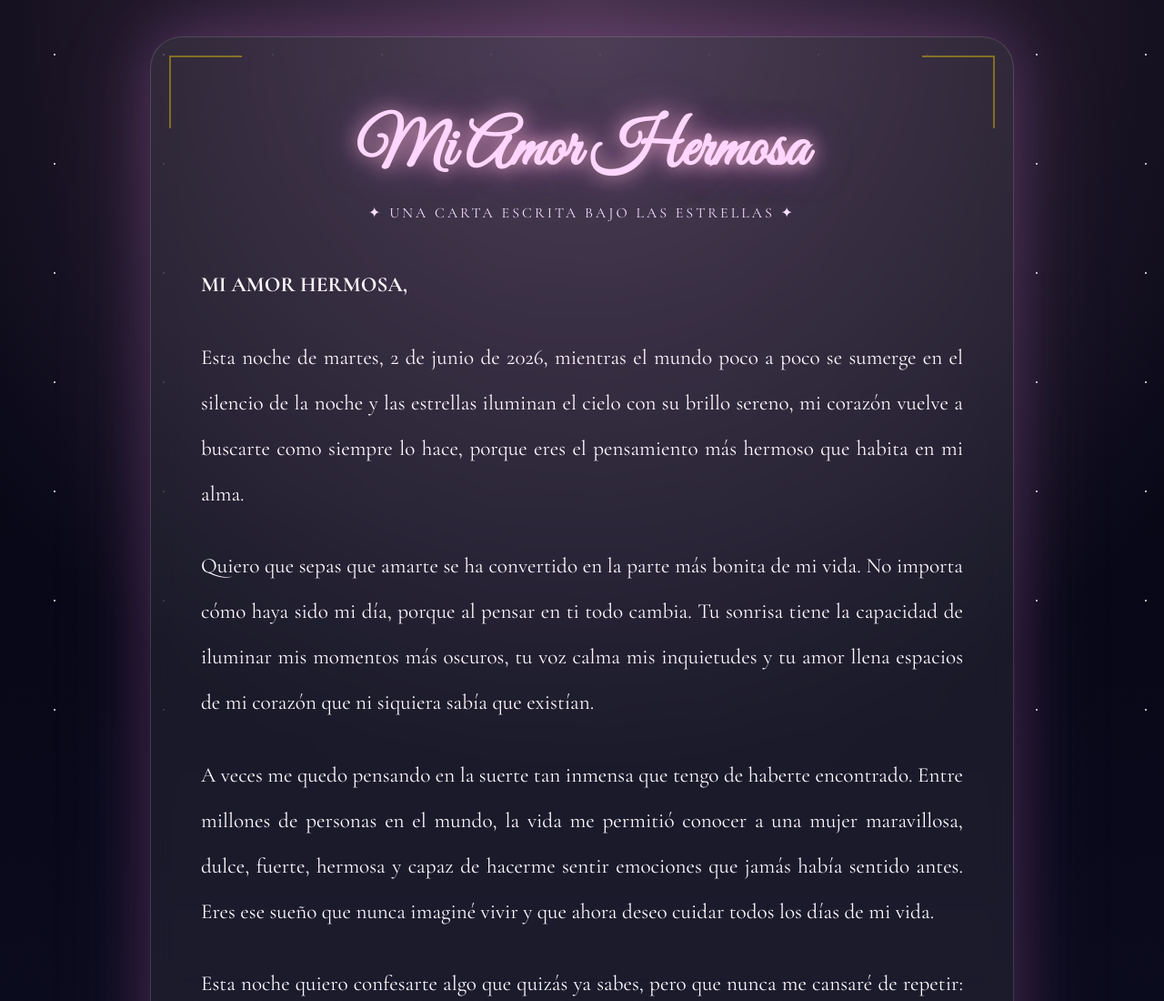
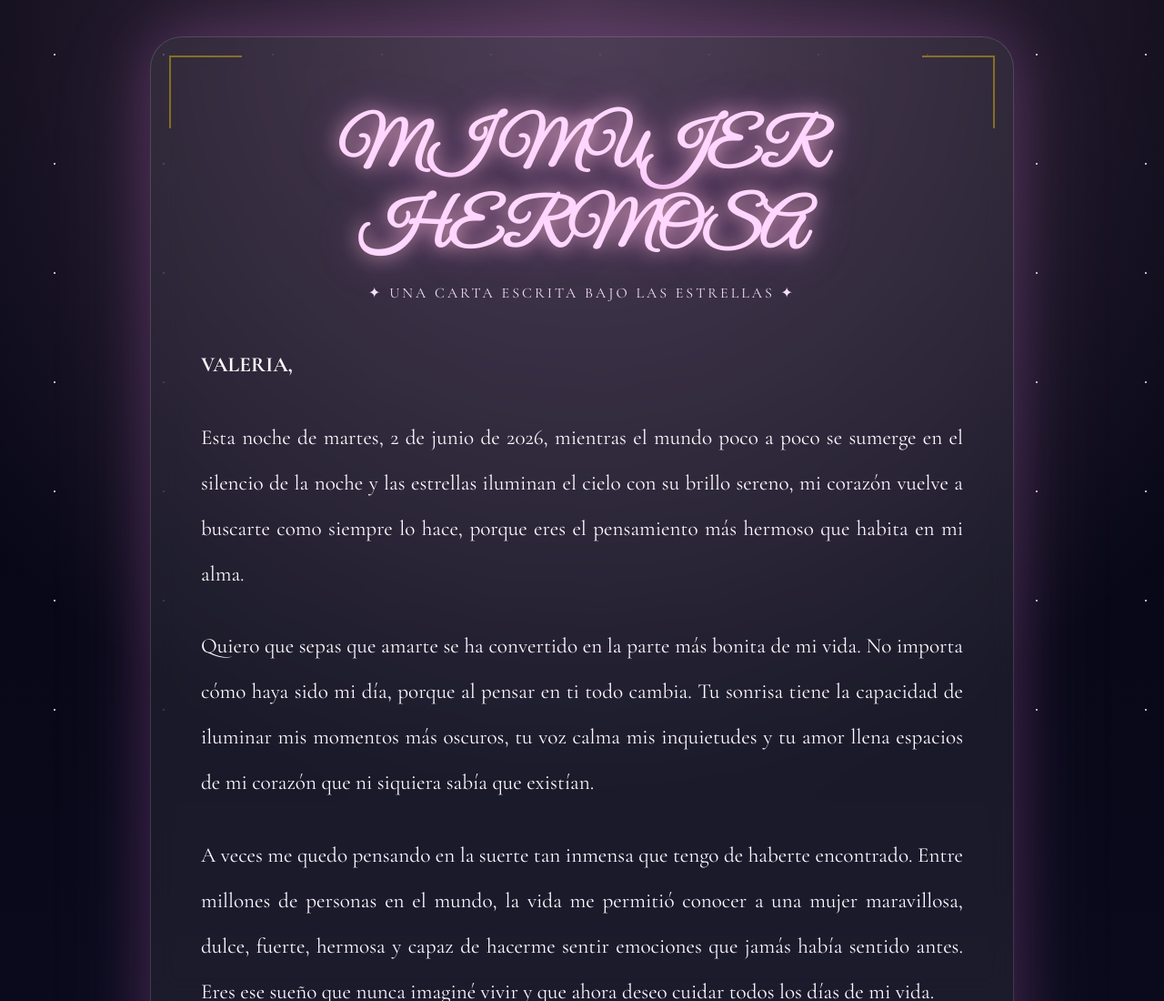
Before and after one commit to j8753741-eng/Martes-2-de-junio-del-2026---carta, a plain HTML site: page index.html in a window 1280 px wide. Shown: the top 1100 px of the page at 91% size. Drawn offline with nearby package versions, Linux system fonts and the light colour scheme.

Commit message:
Update title and name in index.html

```diff
--- a/index.html
+++ b/index.html
@@ -235,14 +235,14 @@ font-size:1.35rem;
 <div class="corner c3"></div>
 <div class="corner c4"></div>
 
-<h1 class="title">Mi Amor Hermosa</h1>
+<h1 class="title">MI MUJER HERMOSA </h1>
 
 <div class="subtitle">✦ UNA CARTA ESCRITA BAJO LAS ESTRELLAS ✦</div>
 
 <div class="content">
 
 <p>
-<strong>MI AMOR HERMOSA,</strong>
+<strong>VALERIA,</strong>
 </p>
 
 <p>
```
